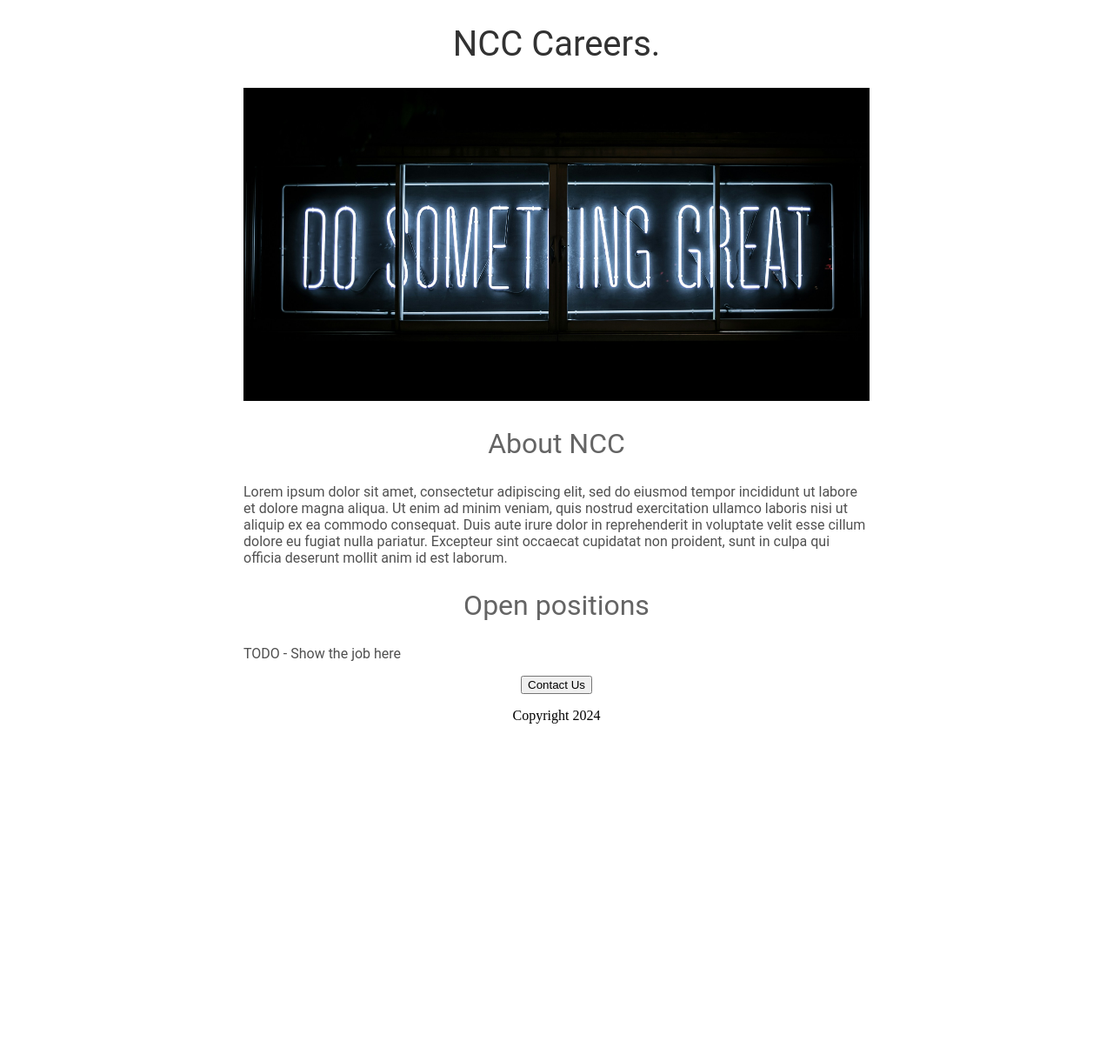
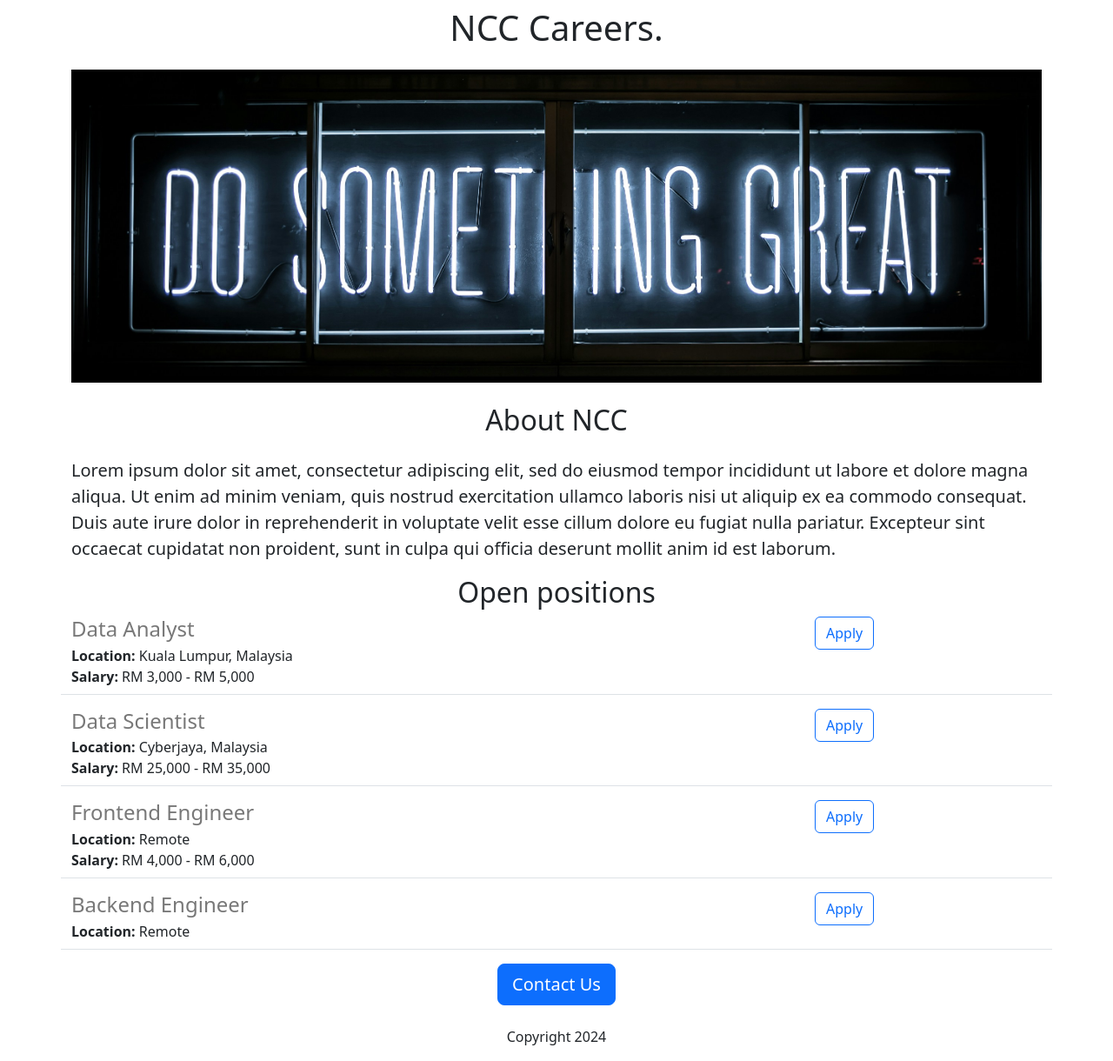
Before and after one commit to nsoftnhdev/n-career-website-v2, a Flask app: page / in a window 1280 px wide. Shown: the whole page at 87% size. Before the commit the page ends 832 px from the top, so only its background shows below. Run offline with Flask 3, Linux system fonts and the light colour scheme.

Commit message:
added dynamic data and API route

```diff
--- a/app.py
+++ b/app.py
@@ -1,12 +1,38 @@
-from flask import Flask, render_template
+from flask import Flask, render_template, jsonify
 
 app = Flask(__name__)
+
+JOBS = [{
+    'id': 1,
+    'title': 'Data Analyst',
+    'location': 'Kuala Lumpur, Malaysia',
+    'salary': 'RM 3,000 - RM 5,000',
+}, {
+    'id': 2,
+    'title': 'Data Scientist',
+    'location': 'Cyberjaya, Malaysia',
+    'salary': 'RM 25,000 - RM 35,000',
+}, {
+    'id': 3,
+    'title': 'Frontend Engineer',
+    'location': 'Remote',
+    'salary': 'RM 4,000 - RM 6,000',
+}, {
+    'id': 4,
+    'title': 'Backend Engineer',
+    'location': 'Remote',
+}]
 
 
 @app.route("/")
 def hello_world():
-  return render_template('home.html')
+    return render_template('home.html', jobs=JOBS, company_name='NCC')
+
+
+@app.route("/api/jobs")
+def list_jobs():
+    return jsonify(JOBS)
 
 
 if __name__ == '__main__':
-  app.run(host='0.0.0.0', debug=True)
+    app.run(host='0.0.0.0', debug=True)
--- a/templates/home.html
+++ b/templates/home.html
@@ -5,52 +5,32 @@
     <meta charset="UTF-8">
     <meta name="viewport" content="width=device-width, initial-scale=1.0">
     <title>NCC Careers</title>
+    <link href="https://cdn.jsdelivr.net/npm/bootstrap@5.3.3/dist/css/bootstrap.min.css" rel="stylesheet" integrity="sha384-QWTKZyjpPEjISv5WaRU9OFeRpok6YctnYmDr5pNlyT2bRjXh0JMhjY6hW+ALEwIH" crossorigin="anonymous">
     <style>
-      h1 {
-        font-size: 40px;
-        font-family: Roboto;
-        font-weight: normal;
-        color: rgb(50, 50, 50);
-        text-align: center;
-      }
-
-      #dsg {
+      #banner {
+        height: 360px;
         width: 100%;
-        height: 360px;
         object-fit: cover;
-      }
-
-      h2 {
-        font-family: Roboto;
-        font-size: 32px;
-        color: rgb(100, 100, 100);
-        text-align: center;
-        font-weight: normal;
-      }
-
-      .bodytext {
-        font-family: Roboto;
-        color: rgb(80, 80, 80);
-      }
-
-      #container {
-        max-width: 720px;
-        margin: 0 auto;
+        margin-bottom: 16px;
       }
 
     </style>
   </head>
   <body>
-    <div id="container">
-      <h1>NCC Careers.</h1>
-      <img id="dsg" src="static/dsg.jpg">
-      <h2>About NCC</h2>
-      <p class="bodytext">Lorem ipsum dolor sit amet, consectetur adipiscing elit, sed do eiusmod tempor incididunt ut labore et dolore magna aliqua. Ut enim ad minim veniam, quis nostrud exercitation ullamco laboris nisi ut aliquip ex ea commodo consequat. Duis aute irure dolor in reprehenderit in voluptate velit esse cillum dolore eu fugiat nulla pariatur. Excepteur sint occaecat cupidatat non proident, sunt in culpa qui officia deserunt mollit anim id est laborum.</p>
-      <h2>Open positions</h2>
-      <p class="bodytext">TODO - Show the job here</p>
-        <div style="text-align: center;">
-          <button>Contact Us</button>
-          <p>Copyright 2024</p>
+    <div class="container">
+      <h1 class="text-center mt-2 mb-4">{{company_name}} Careers.</h1>
+      <img class="img-fluid" id="banner" src="static/dsg.jpg">
+      <h2 class="text-center mt-2 mb-4">About {{company_name}}</h2>
+      <p class="lead">Lorem ipsum dolor sit amet, consectetur adipiscing elit, sed do eiusmod tempor incididunt ut labore et dolore magna aliqua. Ut enim ad minim veniam, quis nostrud exercitation ullamco laboris nisi ut aliquip ex ea commodo consequat. Duis aute irure dolor in reprehenderit in voluptate velit esse cillum dolore eu fugiat nulla pariatur. Excepteur sint occaecat cupidatat non proident, sunt in culpa qui officia deserunt mollit anim id est laborum.</p>
+      <h2 class="text-center">Open positions</h2>
+      <div>
+        {% for job in jobs%}
+          {% include 'jobitem.html' %}
+        {% endfor %}
+      </div>
+        <div class="text-center">
+          <button class="btn btn-primary btn-lg">Contact Us</button>
+          <p class="mt-4">Copyright 2024</p>
         </div>
     </div>
   </body>
--- /dev/null
+++ b/templates/jobitem.html
@@ -0,0 +1,19 @@
+<div class="border-bottom row" style="margin-bottom:16px; padding-bottom:8px;">
+  <div class="col-9">
+  <h4
+    style="color:rgb(120, 120, 120); margin-bottom:4px;">
+    {{job['title']}}
+  </h4>
+  <div>
+    <b>Location:</b> {{job['location']}}
+  </div>
+  {% if 'salary' in job %}
+  <div>
+    <b>Salary:</b> {{job['salary']}}
+  </div>
+  {% endif %}
+  </div>
+  <div class="col-3">
+    <button type="button" class="btn btn-outline-primary">Apply</button>
+  </div>
+</div>
```
